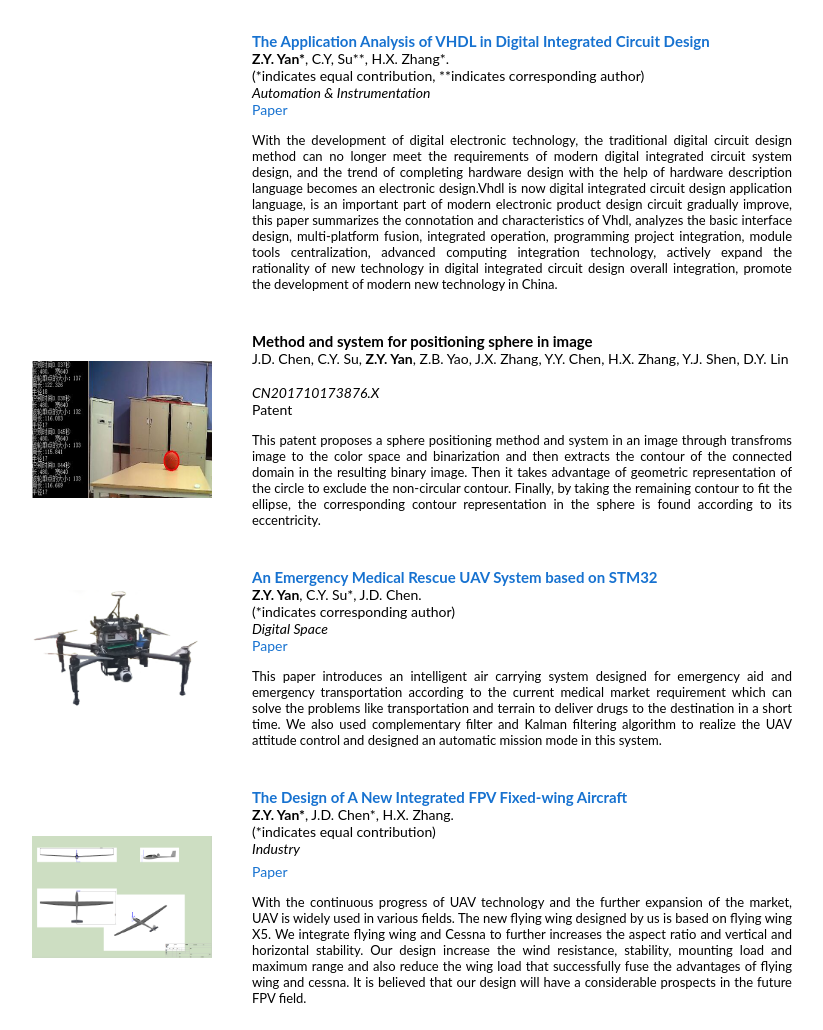
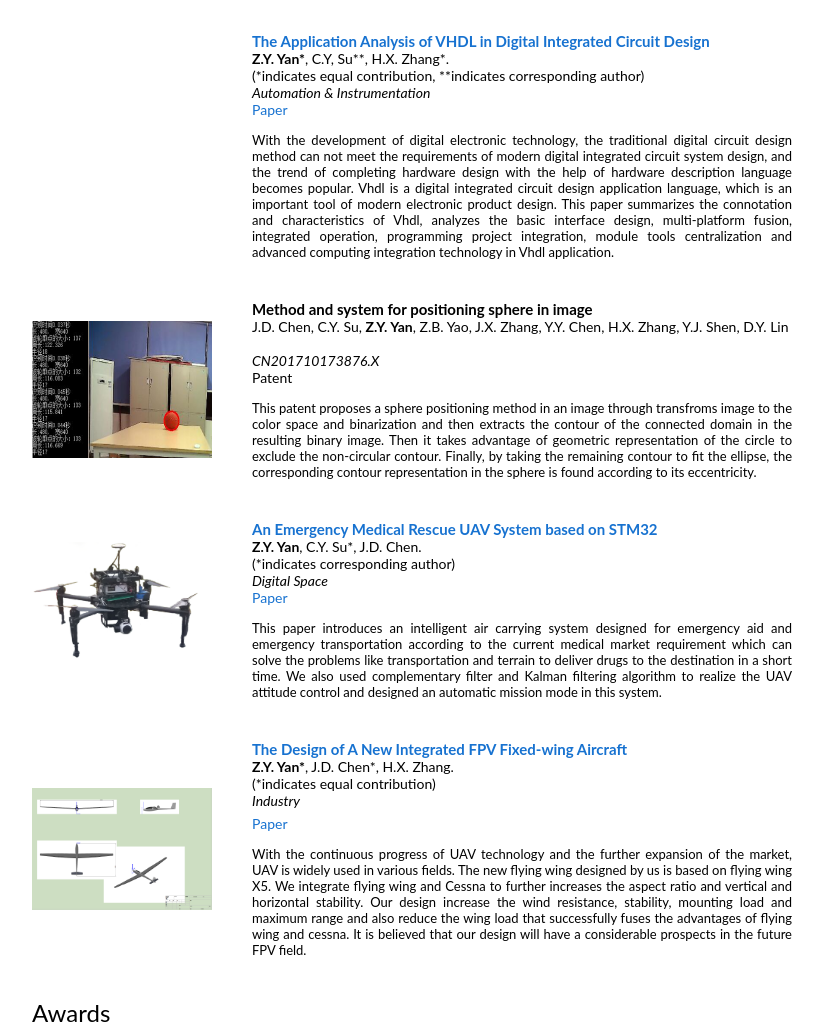
Before and after one commit to ZiyangYan/ZiyangYan.github.io_old, a plain HTML site: page index.html in a window 1280 px wide. Shown: the part 800-1830 px from the top of the page, without its empty margins (228-1051 px from the left). Drawn offline with Linux system fonts and the light colour scheme; grey boxes are pictures that could not be loaded.

Commit message:
optimized text content

```diff
--- a/index.html
+++ b/index.html
@@ -192,7 +192,7 @@
                                             <papertitle>The Electric Patrol UAV based on the M100 Platform
                                             </papertitle>
                                         </a>
-                                        <br><strong>Z.Y. Yan*</strong>, J.X. Zhang*, J.D. Chen<br>
+                                        <br><strong>Z.Y. Yan*</strong>, J.D. Chen*, J.X. Zhang<br>
                                         (*indicates equal contribution)<br>
                                         <em>Science And Technology</em><br>
                                         <a href="http://www.cnki.com.cn/Article/CJFDTotal-KJZW201711146.htm">Paper</a>
@@ -249,20 +249,17 @@
                                                             height="20px"></iframe> -->
                                     <p align="justify" style="font-size:13px">With the development of
                                         digital electronic technology, the traditional digital circuit
-                                        design method can no longer meet the requirements of modern
+                                        design method can not meet the requirements of modern
                                         digital integrated circuit system design, and the trend of
                                         completing hardware design with the help of hardware description
-                                        language becomes an electronic design.Vhdl is now digital
-                                        integrated circuit design application language, is an important
-                                        part of modern electronic product design circuit gradually
-                                        improve, this paper summarizes the connotation and
+                                        language becomes popular. Vhdl is a digital
+                                        integrated circuit design application language, which is an important
+                                        tool of modern electronic product design. This paper summarizes the connotation
+                                        and
                                         characteristics of Vhdl, analyzes the basic interface design,
                                         multi-platform fusion, integrated operation, programming project
-                                        integration, module tools centralization, advanced computing
-                                        integration technology, actively expand the rationality of new
-                                        technology in digital integrated circuit design overall
-                                        integration, promote the development of modern new technology in
-                                        China.</p>
+                                        integration, module tools centralization and advanced computing
+                                        integration technology in Vhdl application.</p>
                                 </td>
                             </tr>
                         </tbody>
@@ -300,7 +297,7 @@
                                                                     height="20px"></iframe> -->
 
                                     <p align="justify" style="font-size:13px">This patent
-                                        proposes a sphere positioning method and system in an
+                                        proposes a sphere positioning method in an
                                         image through transfroms image to the color space and
                                         binarization and then extracts the contour of the
                                         connected domain in the resulting binary image. Then it
@@ -448,7 +445,7 @@
                                         Our design increase the wind resistance,
                                         stability, mounting load and maximum
                                         range and also reduce the wing load that
-                                        successfully fuse the advantages of
+                                        successfully fuses the advantages of
                                         flying wing and cessna. It is believed
                                         that our design will have a considerable
                                         prospects in the future FPV field.</p>
@@ -483,15 +480,15 @@
                                         <em><strong>Third Prize</strong>
                                         </em><br>
                                     <p align="justify" style="font-size:13px">
-                                        We built a Urban Smart Growth Evaluation System and estimate the development of
+                                        We built a Urban Smart Growth Evaluation System and estimated the development of
                                         the two cities, Jinchang, Gansu and Sacramento, California by three different
                                         ranking indicators with the AHP method. Next, we proposed the
-                                        smart growth policy of the two cities based on the evaluation result.After that,
+                                        smart growth policy of the two cities based on the evaluation result. After
+                                        that,
                                         we set up a Comprehensive Evaluation Model attached with both effectiveness and
                                         feasibility to rank the initiatives mentioned in our smart growth policy. For
                                         the feasibility, we adopted the Fuzzy Comprehensive Evaluation System to
-                                        quantify
-                                        it. Finally, we won third prize in this contest.</p>
+                                        quantify it. Finally, we won third prize in this contest.</p>
                                 </td>
                             </tr>
                         </tbody>
```
